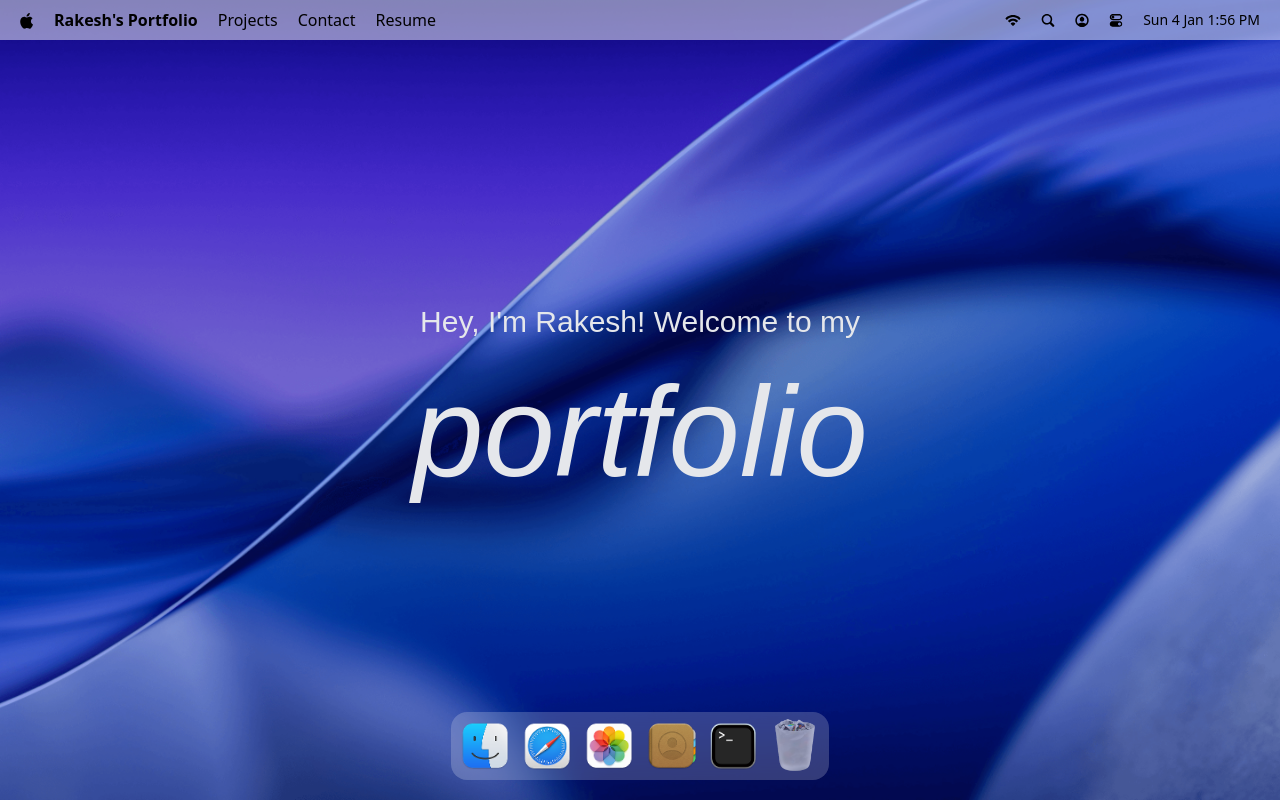
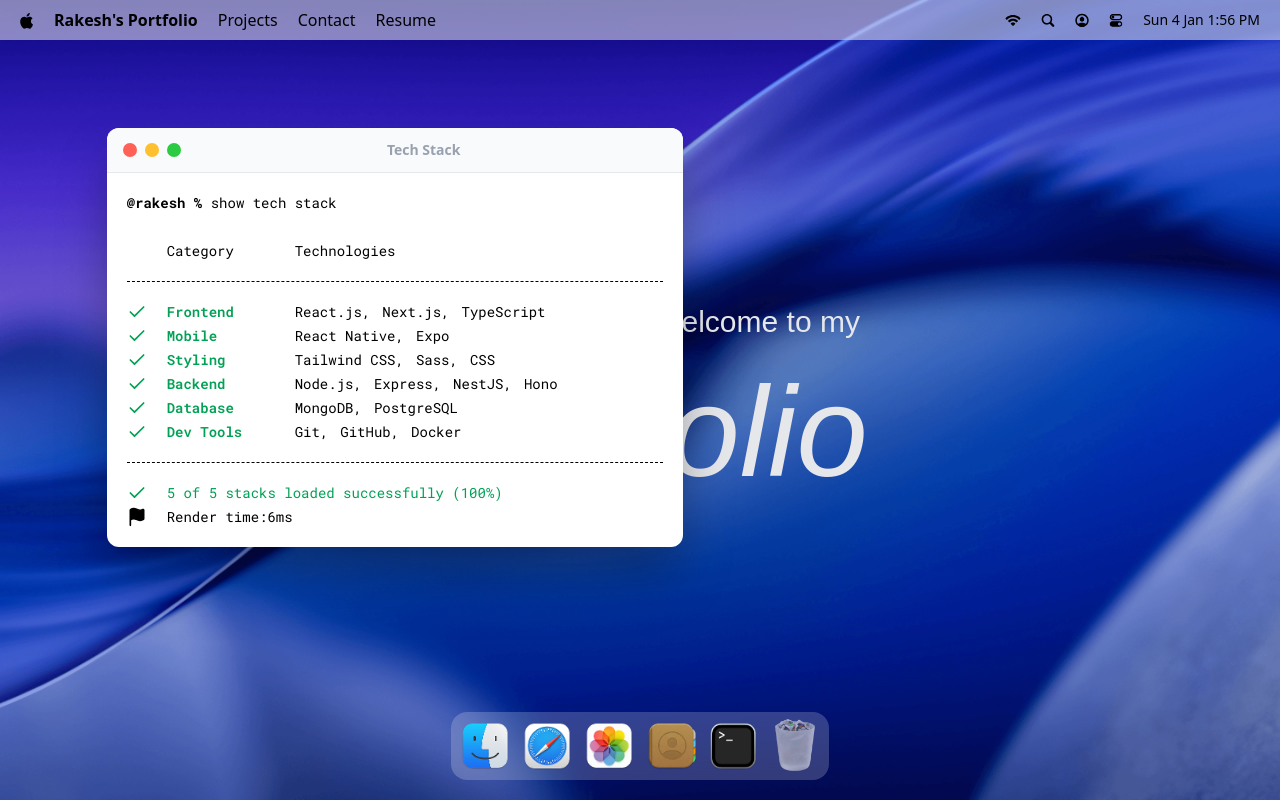
Before and after one commit to rakesh-sangode/my-portfolio, a React (Vite) app: page / in a window 1280 px wide. Both pictures are taken after a click on the button 733 px from the left and 746 px from the top of the page. Built offline with nearby package versions, Linux system fonts and the light colour scheme; a web font is replaced by a local one.

Commit message:
implement a high order component for managing window state and add the first window - terminal

```diff
--- a/src/App.jsx
+++ b/src/App.jsx
@@ -1,5 +1,11 @@
+import React from 'react';
+import { Draggable } from 'gsap/Draggable';
+import gsap from 'gsap';
+
+import { Terminal } from '#windows';
 import { Navbar, Welcome, Dock } from '#components';
-import React from 'react';
+
+gsap.registerPlugin(Draggable);
 
 const App = () => {
 	return (
@@ -7,6 +13,8 @@ const App = () => {
 			<Navbar />
 			<Welcome />
 			<Dock />
+
+			<Terminal />
 		</main>
 	);
 };
--- /dev/null
+++ b/src/components/WindowControls.jsx
@@ -0,0 +1,18 @@
+import useWindowStore from '#store/window';
+import React from 'react';
+
+const WindowControls = ({ target }) => {
+	const { closeWindow } = useWindowStore();
+	return (
+		<div id="window-controls">
+			<div
+				className="close"
+				onClick={() => closeWindow(target)}
+			/>
+			<div className="minimize" />
+			<div className="maximize" />
+		</div>
+	);
+};
+
+export default WindowControls;
--- a/src/components/index.js
+++ b/src/components/index.js
@@ -1,5 +1,6 @@
 import Navbar from '#components/Navbar';
 import Welcome from '#components/Welcome';
 import Dock from '#components/Dock';
+import WindowControls from '#components/WindowControls';
 
-export { Navbar, Welcome, Dock };
+export { Navbar, Welcome, Dock, WindowControls };
--- /dev/null
+++ b/src/hoc/WindowWrapper.jsx
@@ -0,0 +1,67 @@
+import useWindowStore from '#store/window';
+import { useGSAP } from '@gsap/react';
+import React, { useLayoutEffect, useRef } from 'react';
+import gsap from 'gsap';
+import { Draggable } from 'gsap/Draggable';
+
+const WindowWrapper = (Component, windowKey) => {
+	const Wrapped = (props) => {
+		const { focusWindow, windows } = useWindowStore();
+		const { isOpen, zIndex } = windows[windowKey];
+		const ref = useRef(null);
+
+		useGSAP(() => {
+			const el = ref.current;
+			if (!el || !isOpen) return;
+
+			el.style.display = 'block';
+
+			gsap.fromTo(
+				el,
+				{ scale: 0.8, opacity: 0, y: 40 },
+				{
+					scale: 1,
+					opacity: 1,
+					y: 0,
+					duration: 0.4,
+					ease: 'power3.out',
+				},
+			);
+		}, [isOpen]);
+
+		useGSAP(() => {
+			const el = ref.current;
+			if (!el) return;
+
+			const [instance] = Draggable.create(el, {
+				onPress: () => focusWindow(windowKey),
+			});
+			return () => instance.kill();
+		}, []);
+
+		useLayoutEffect(() => {
+			const el = ref.current;
+			if (!el) return;
+
+			el.style.display = isOpen ? 'block' : 'none';
+		}, [isOpen]);
+
+		return (
+			<section
+				id={windowKey}
+				ref={ref}
+				style={{ zIndex }}
+				className="absolute"
+			>
+				<Component {...props} />
+			</section>
+		);
+	};
+
+	Wrapped.displayName = `WindowWrapper(${
+		Component.displayName || Component.name || 'Component'
+	})`;
+	return Wrapped;
+};
+
+export default WindowWrapper;
--- /dev/null
+++ b/src/windows/Terminal.jsx
@@ -0,0 +1,67 @@
+import WindowControls from '#components/WindowControls';
+import { techStack } from '#constants';
+import WindowWrapper from '#hoc/WindowWrapper';
+import { Check, Flag } from 'lucide-react';
+import React from 'react';
+
+const Terminal = () => {
+	return (
+		<>
+			<div id="window-header">
+				<WindowControls target="terminal" />
+				<h2>Tech Stack</h2>
+			</div>
+
+			<div className="techstack">
+				<p>
+					<span className="font-bold">@rakesh % </span>
+					show tech stack
+				</p>
+				<div className="label">
+					<p className="w-32">Category</p>
+					<p>Technologies</p>
+				</div>
+
+				<ul className="content">
+					{techStack.map(({ category, items }) => (
+						<li
+							key={category}
+							className="flex items-center"
+						>
+							<Check
+								className="check"
+								size={20}
+							/>
+							<h3>{category}</h3>
+							<ul>
+								{items.map((item, i) => (
+									<li key={i}>
+										{item}
+										{i < items.length - 1 ? ',' : ''}
+									</li>
+								))}
+							</ul>
+						</li>
+					))}
+				</ul>
+				<div className="footnote">
+					<p>
+						<Check size={20} /> 5 of 5 stacks loaded successfully
+						(100%)
+					</p>
+					<p className="text-black">
+						<Flag
+							size={20}
+							fill="black"
+						/>
+						Render time:6ms
+					</p>
+				</div>
+			</div>
+		</>
+	);
+};
+
+const TerminalWindow = WindowWrapper(Terminal, 'terminal');
+
+export default TerminalWindow;
--- /dev/null
+++ b/src/windows/index.js
@@ -0,0 +1,3 @@
+import Terminal from '#windows/Terminal';
+
+export { Terminal };
```
